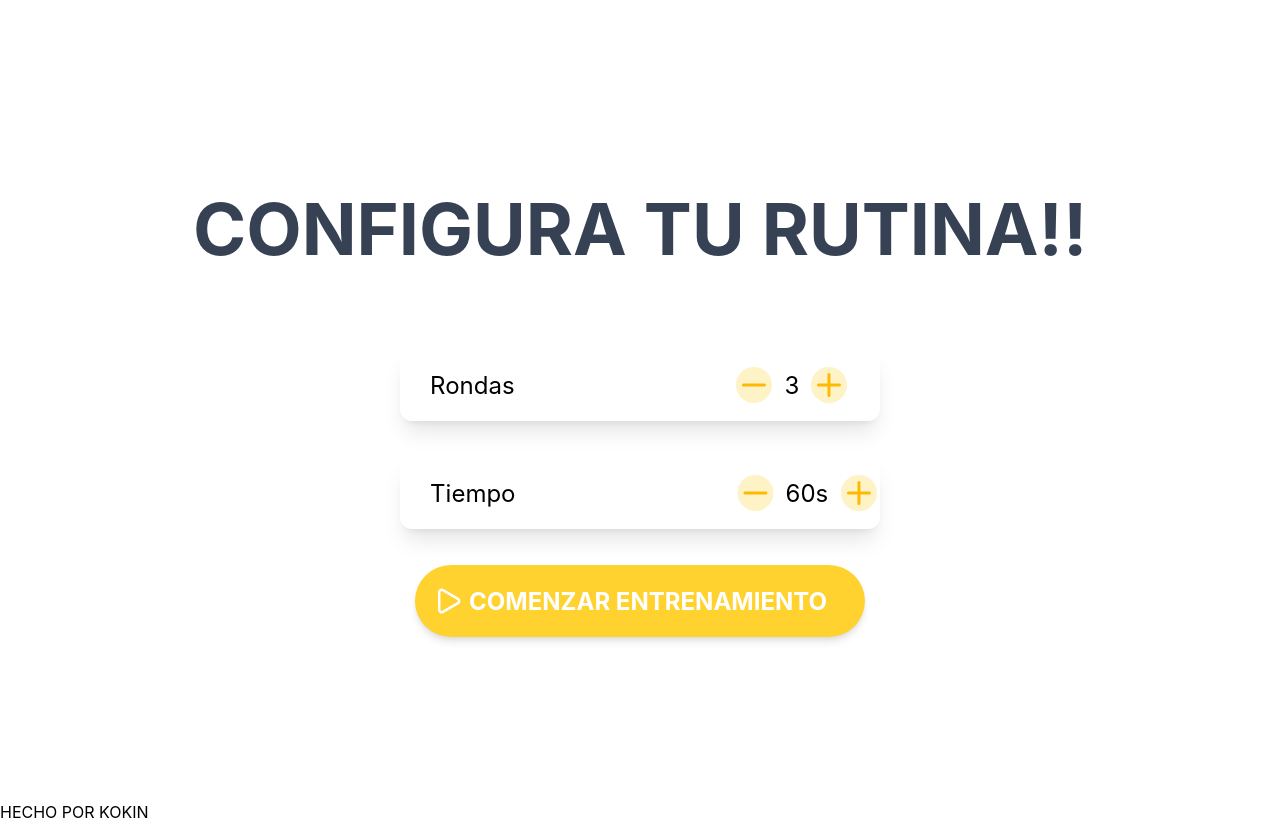
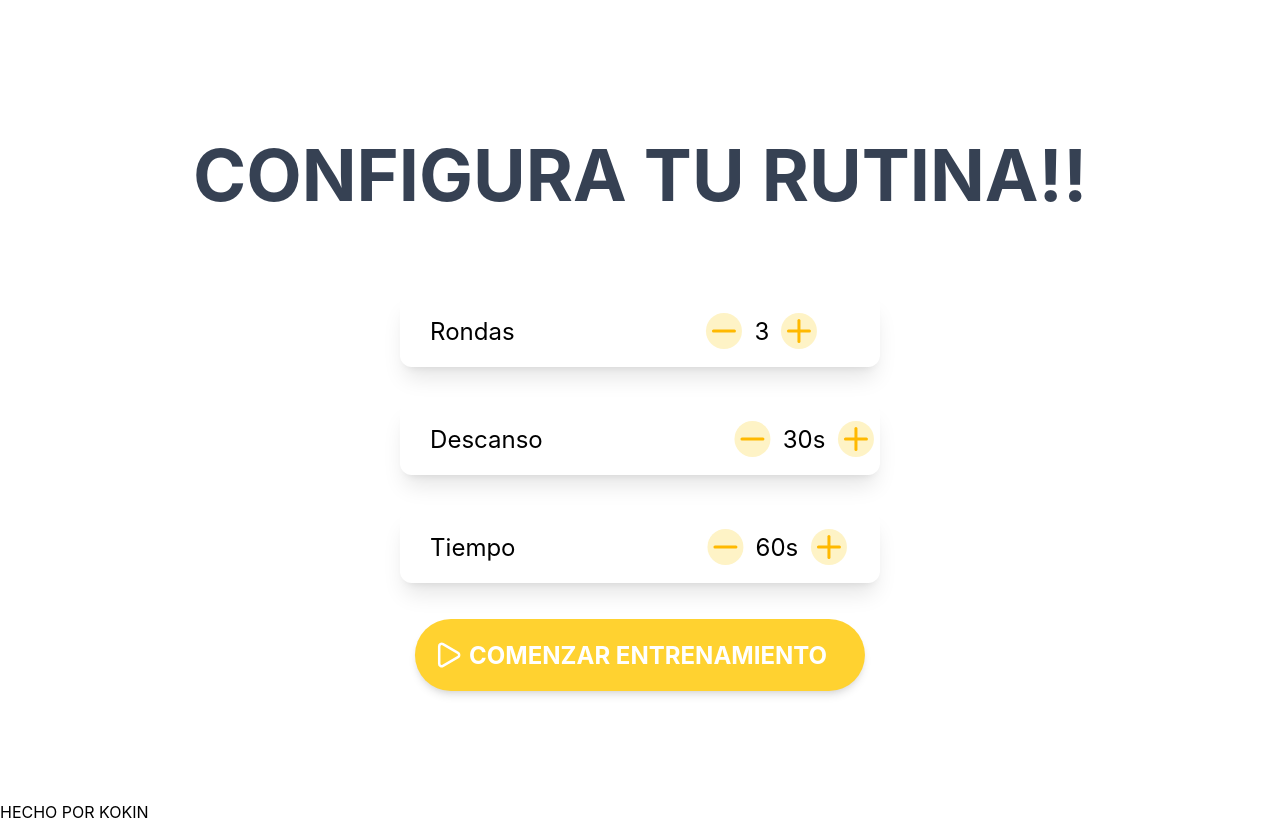
Before and after one commit to JesusLeos16/ProyectoModuloDosFS, a React (Vite) app: page / in a window 1280 px wide. Built offline with nearby package versions, Linux system fonts and the light colour scheme.

Commit message:
Agrega control de tiempo de descanso
Se creo la logica del controlador del descanso y se implemento en la pantalla de configuracion del timer

```diff
--- a/src/components/Pages/TimerDeportivo.jsx
+++ b/src/components/Pages/TimerDeportivo.jsx
@@ -9,10 +9,10 @@ const sonidoBip = new Audio("/bipbip.mp3");
 export default function TimerDeportivo() {
   const [rondasTotales, setRondasTotales] = useState(3);
   const [tiempoRonda, setTiempoRonda] = useState(60);
-
   const [tiempo, setTiempo] = useState(0);
   const [corriendo, setCorriendo] = useState(false);
   const [rondaActual, setRondaActual] = useState(1);
+  const [tiempoDescanso, setTiempoDescanso] = useState(30);
 
   const [fase, setFase] = useState("configurando");
 
@@ -24,6 +24,12 @@ export default function TimerDeportivo() {
   const bajarTiempo = () => {
     if (tiempoRonda > 5) setTiempoRonda(tiempoRonda - 5);
   };
+  const subirDescanso = () => {
+    setTiempoDescanso((tiempoAnterior) => tiempoAnterior + 5);
+  };
+  const bajarDescanso=()=>{
+    setTiempoDescanso((tiempoAnterior)=>tiempoAnterior-5);
+  }
 
   const cancelarEntrenamiento = () => {
     setCorriendo(false);
@@ -84,7 +90,7 @@ export default function TimerDeportivo() {
         if (rondaActual < rondasTotales) {
           setRondaActual((ronda) => ronda + 1);
           setFase("preparacion");
-          setTiempo(5);
+          setTiempo(tiempoDescanso);
         } else {
           setCorriendo(false);
           setFase("configurando");
@@ -108,6 +114,14 @@ export default function TimerDeportivo() {
               Suma={subirRondas}
               Resta={bajarRondas}
               Tiempo={false}
+            />
+            {/* descanso */}
+            <PanelControl
+            titulo="Descanso"
+            valor={tiempoDescanso}
+            Suma={subirDescanso}
+            Resta={bajarDescanso}
+            Tiempo={true}
             />
             {/* tiempo */}
             <PanelControl
--- a/src/components/molecules/PanelControl.jsx
+++ b/src/components/molecules/PanelControl.jsx
@@ -1,11 +1,11 @@
 import {PlusIcon,MinusIcon, Plus} from "lucide-react";
 export default function PanelControl({titulo,valor, Suma, Resta, Tiempo}){
     return(
-            <div className="flex gap-2 shadow-lg rounded-lg p-3 w-80">
-                <span className=" pl-2 pr-35">{titulo}</span>
+            <div className="flex gap-2 shadow-lg rounded-lg p-3   w-80">
+                <span className=" pl-2 pr-30">{titulo}</span>
                 <button onClick={Resta} >
                     <MinusIcon
-                    className=" bg-amber-100 rounded-2xl text-amber-400 hover:bg-amber-00 active:scale-95 transition-all duration-200hover:shadow-md hover:text-amber-50 hover:bg-amber-400"/>
+                    className=" bg-amber-100 rounded-2xl   text-amber-400 hover:bg-amber-00 active:scale-95 transition-all duration-200hover:shadow-md hover:text-amber-50 hover:bg-amber-400"/>
                 </button>
                 <span>
                     {valor}{Tiempo?'s':''}
```
